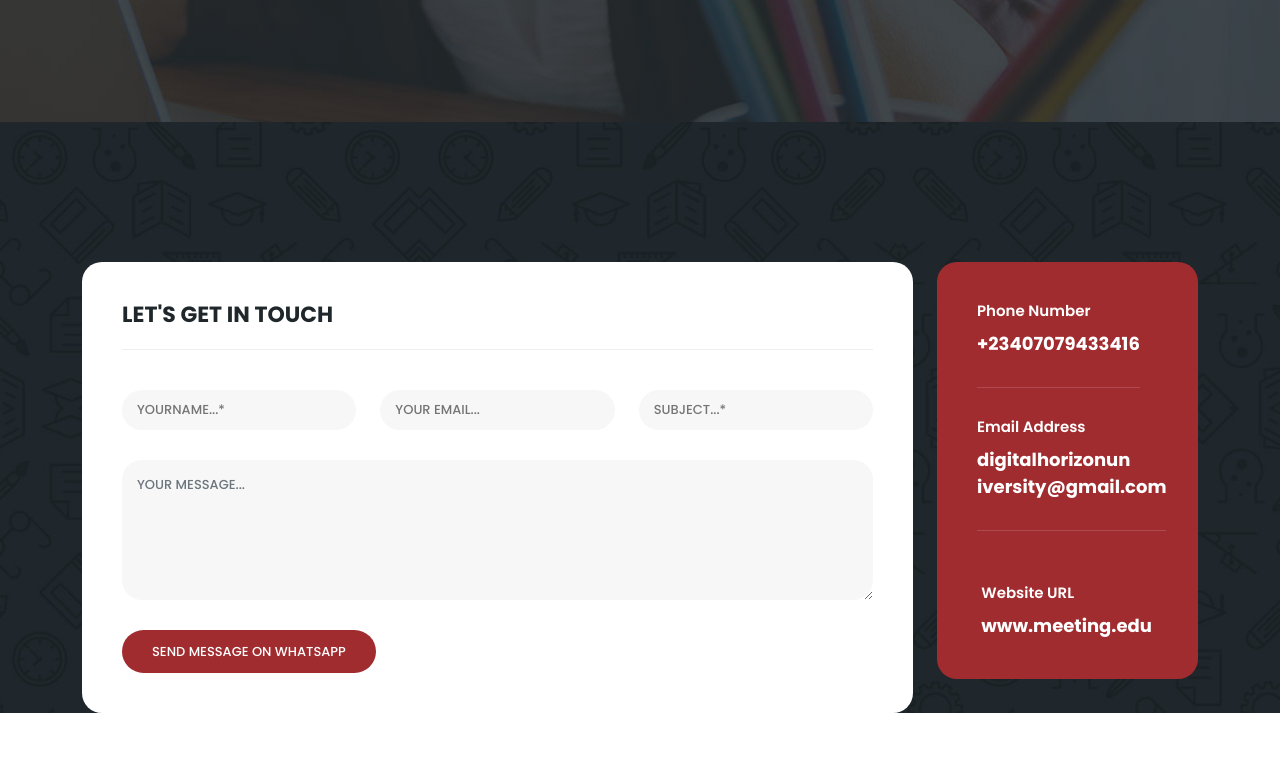
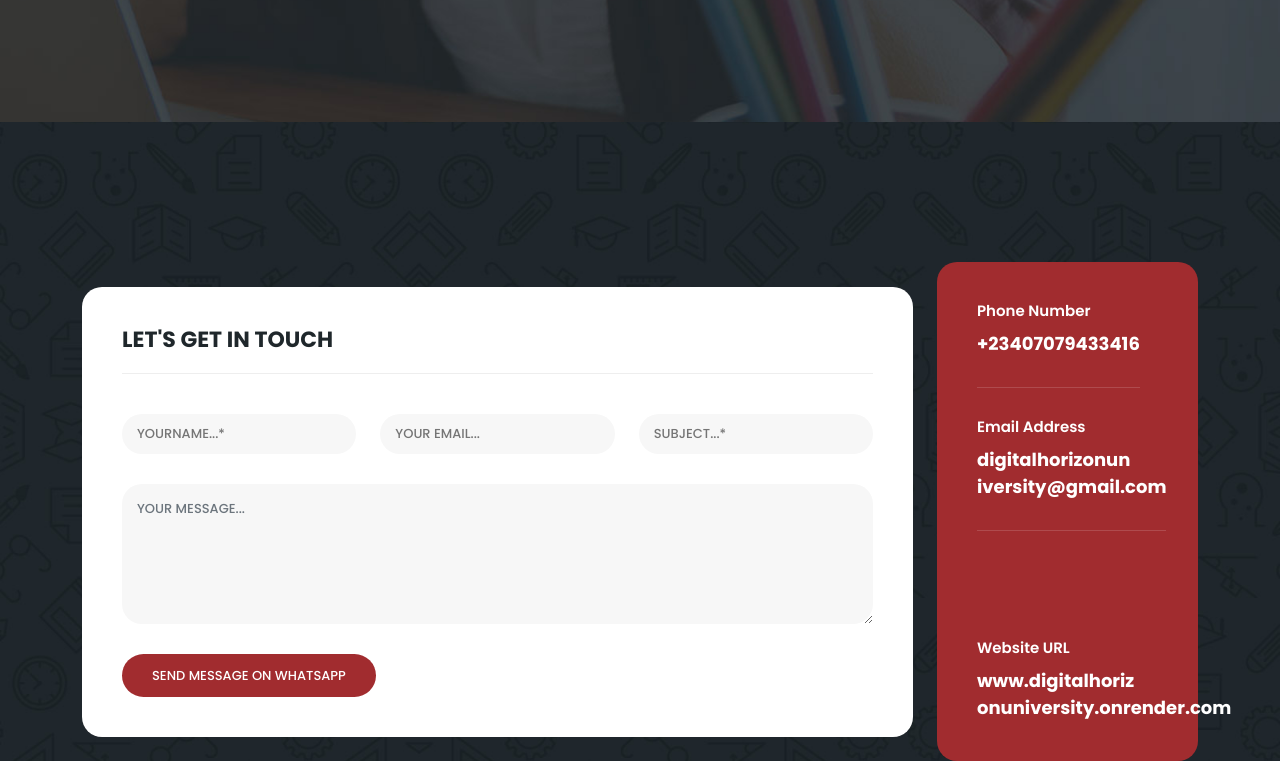
Before and after one commit to ghostshadow526/digitalhorizonuniversity, a plain HTML site: page index.html in a window 1280 px wide. Shown: the part 4405-5166 px from the top of the page. Before the commit the page ends 5118 px from the top, so only its background shows below. Drawn offline with nearby package versions, Linux system fonts and the light colour scheme.

Commit message:
first commit

```diff
--- a/index.html
+++ b/index.html
@@ -754,7 +754,8 @@ https://templatemo.com/tm-569-edu-meeting
               </li>
               <li>
                 <h6>Website URL</h6>
-                <span>www.meeting.edu</span>
+                <span>www.digitalhoriz
+                    onuniversity.onrender.com</span>
               </li>
             </ul>
           </div>
```
